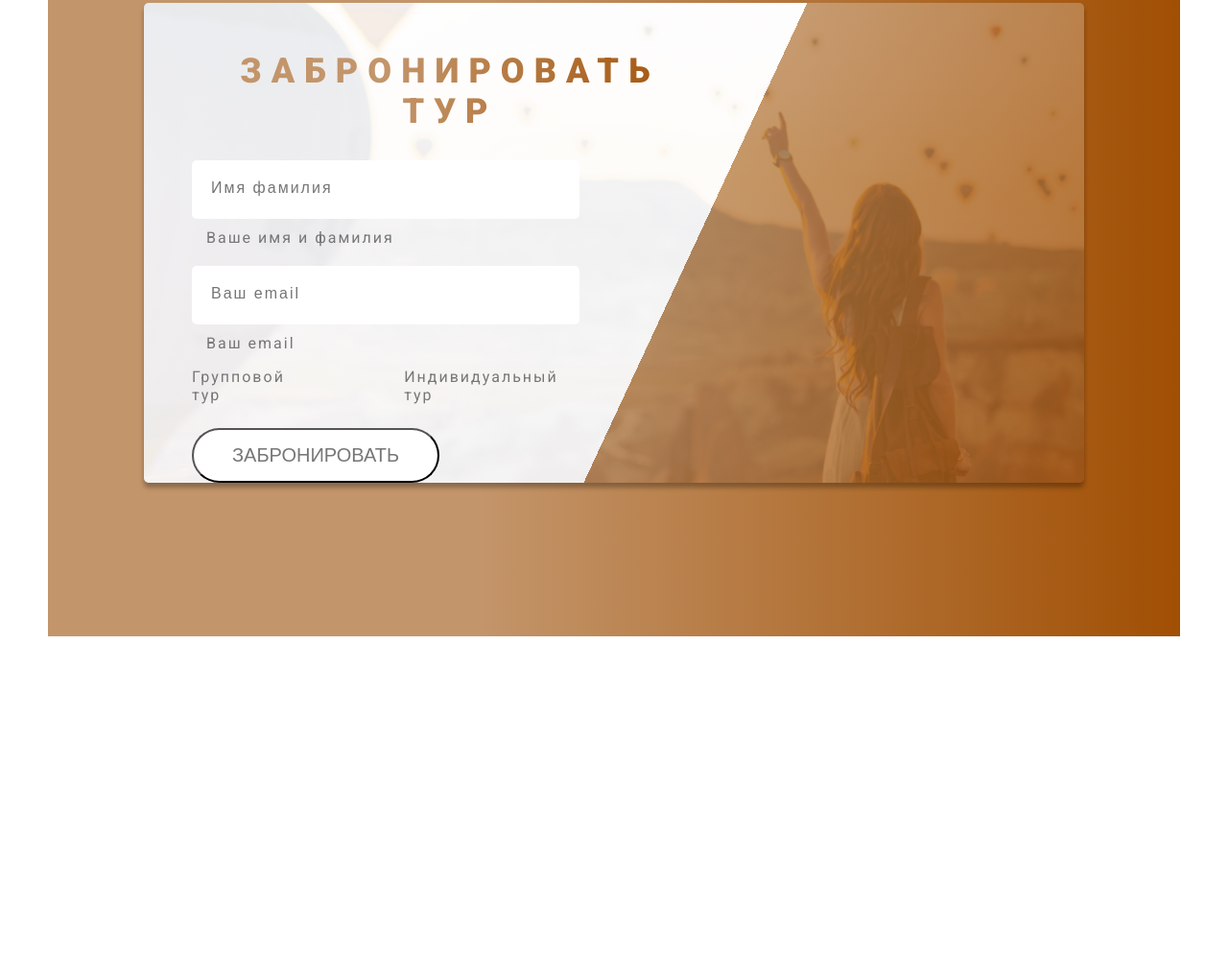
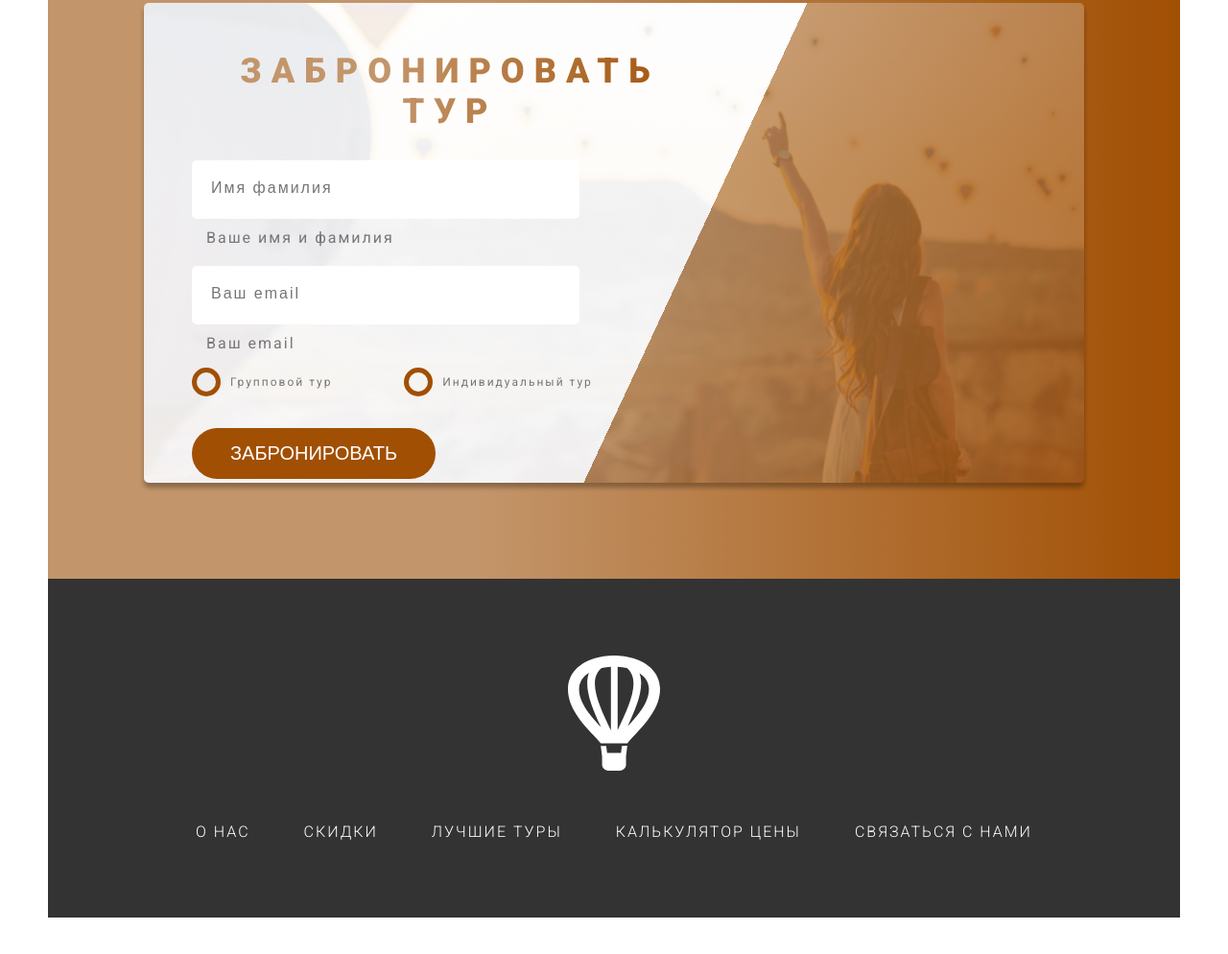
Before and after one commit to Shakhurin/Baloons, a plain HTML site: page index.html in a window 1280 px wide. Shown: the part 5498-6492 px from the top of the page at 96% size. Before the commit the page ends 6211 px from the top, so only its background shows below. Drawn offline with Linux system fonts and the light colour scheme.

Commit message:
Footer and fix radio btn issue

```diff
--- a/css/style.css
+++ b/css/style.css
@@ -598,7 +598,6 @@ body {
 }
 
 .section-book {
-  height: 95vh;
   padding: 10rem;
   background: linear-gradient(
     90deg,
@@ -607,95 +606,104 @@ body {
   );
 }
 
-.book{
+.book {
   height: 50rem;
-  background: linear-gradient(115deg, rgba(255,255,255,0.9) 0%, rgba(255,255,255,0.9) 57%, rgba(186,133,80,0.8) 57%, rgba(161,79,3,0.8) 100%), url(../img/form-1.png);
+  background: linear-gradient(
+      115deg,
+      rgba(255, 255, 255, 0.9) 0%,
+      rgba(255, 255, 255, 0.9) 57%,
+      rgba(186, 133, 80, 0.8) 57%,
+      rgba(161, 79, 3, 0.8) 100%
+    ),
+    url(../img/form-1.png);
   background-position: center;
   background-repeat: no-repeat;
   background-size: cover;
   box-shadow: 0rem 0.5rem 0.5rem rgba(0, 0, 0, 0.3);
-  border-radius: .5rem;
+  border-radius: 0.5rem;
   overflow: hidden;
 }
 
-form{
+form {
   width: 60%;
   padding-top: 5rem;
   padding-left: 5rem;
 }
-.form__group:not(:last-child){
-  margin-bottom: 2rem
+.form__group:not(:last-child) {
+  margin-bottom: 2rem;
 }
-.form__group:nth-child(4){
-  margin-bottom: 4rem
+.form__group:nth-child(4) {
+  margin-bottom: 4rem;
 }
 
-.form__input{
+.form__input {
   font-size: 1.6rem;
-  letter-spacing: .2rem;
+  letter-spacing: 0.2rem;
   font-weight: 400;
   color: black;
   padding: 2rem 0rem 2rem 2rem;
   background: white;
   border: none;
-  border-bottom: .3rem solid transparent;
-  border-radius: .5rem;
+  border-bottom: 0.3rem solid transparent;
+  border-radius: 0.5rem;
   width: 75%;
 }
 
-.form__input:focus{
+.form__input:focus {
   outline: none;
-  border-bottom: .3rem solid #66D763;
+  border-bottom: 0.3rem solid #66d763;
   box-shadow: 0rem 0.5rem 0.5rem rgba(0, 0, 0, 0.3);
 }
 
-.form__input:focus:invalid{
-  border-bottom: .3rem solid #D76363;
+.form__input:focus:invalid {
+  border-bottom: 0.3rem solid #d76363;
 }
 
-.form__label{
+.form__label {
   font-size: 1.6rem;
-  letter-spacing: .2rem;
+  letter-spacing: 0.2rem;
   font-weight: 400;
   display: block;
   margin-top: 1rem;
   margin-left: 1.5rem;
-  transition: .2s all;
+  transition: 0.2s all;
 }
 
-.form__input:placeholder-shown .form__label{
+.form__input:placeholder-shown .form__label {
   opacity: 0;
   visibility: none;
   transform: translateY(-3rem);
 }
 
-.form__group_radio{
+.form__group_radio {
   width: 40%;
   display: inline-block;
 }
 
-.form__input-radio{
+.form__input-radio {
   display: none;
 }
 
-.form__label-radio{
+.form__label-radio {
   cursor: pointer;
   position: relative;
   padding-left: 4rem;
+  font-size: 1.2rem;
+  text-align: center;
 }
-.form__button-radio{
+.form__button-radio {
   height: 3rem;
   width: 3rem;
   border-radius: 50%;
-  border: .5rem solid rgba(186, 133, 84, 0.8) 0.03%;
+  border: 0.5rem solid rgba(161, 79, 3, 1);
   display: block;
   position: absolute;
   left: 0;
-  top: -0.4rem;
+  top: -0.8rem;
 }
 
-.form__button-radio::after{
-  content: "";
+.form__button-radio::after {
+  content: '';
   display: block;
   height: 1.5rem;
   width: 1.5rem;
@@ -706,9 +714,65 @@ form{
   left: 50%;
   transform: translate(-50%, -50%);
   opacity: 0;
-  transition: .2s all;
+  transition: 0.2s all;
 }
 
-.form__input-radio:checked ~ .form__label-radio .form__button-radio::after{
-  opacity: 1
+.form__input-radio:checked ~ .form__label-radio .form__button-radio::after {
+  opacity: 1;
 }
+
+.btn_brown {
+  background: rgba(161, 79, 3, 1) 100%;
+  color: #fff;
+  border: none;
+}
+
+.btn_brown:hover {
+  background: rgba(161, 79, 3, 1) 100%;
+}
+
+.btn_brown::after {
+  background: rgba(161, 79, 3, 1) 100%;
+}
+
+.footer {
+  padding: 8rem;
+  background: #333333;
+}
+
+.footer__logo{
+  height: 12rem;
+  width: 12rem;
+}
+
+.footer__list{
+  list-style: none;
+  text-align: center;
+}
+
+.footer__item{
+  display: inline-block;
+
+}
+
+.footer__item:not(:last-child){
+  margin-right: 5rem;
+}
+
+.footer__link {
+  text-decoration: none;
+  color: #ffffff;
+  font-weight: 300;
+  display: inline-block;
+  transition: .3s;
+}
+
+.footer__link:visited{
+  color: #ffffff;
+}
+
+.footer__link:hover{
+  transform: rotate(5deg) scale(1.2);
+  color: rgba(161, 79, 3, 1);
+  text-shadow: 0rem 0.2rem  rgba(0, 0, 0, 0.3);
+}
--- a/index.html
+++ b/index.html
@@ -330,7 +330,8 @@
                         name="checked"
                       />
                       <label for="tour-1" class="form__label-radio"
-                        ><span class="form__button-radio">Групповой тур</span></label
+                        ><span class="form__button-radio"></span>Групповой
+                        тур</label
                       >
                     </div>
                     <div class="form__group_radio">
@@ -340,14 +341,14 @@
                         class="form__input-radio"
                         name="checked"
                       />
-                      <label for="tour-2" class="form__label-radio"
-                        >
-                        <span class="form__button-radio">Индивидуальный тур</span></label
+                      <label for="tour-2" class="form__label-radio">
+                        <span class="form__button-radio"></span>Индивидуальный
+                        тур</label
                       >
                     </div>
                   </div>
                   <div class="form__group">
-                    <button class="btn">ЗАБРОНИРОВАТЬ</button>
+                    <button class="btn btn_brown">ЗАБРОНИРОВАТЬ</button>
                   </div>
                 </form>
               </div>
@@ -355,6 +356,30 @@
           </div>
         </section>
       </main>
+      <footer class="footer">
+        <div class="row-5 text-align-center mb50">
+          <a href="#"><img src="./icons/Icon-logo.svg" alt="Logo" class="footer__logo"/></a>
+        </div>
+        <div class="row-5">
+          <ul class="footer__list">
+            <li class="footer__item">
+              <a href="#" class="footer__link">О НАС</a>
+            </li>
+            <li class="footer__item">
+              <a href="#" class="footer__link">СКИДКИ</a>
+            </li>
+            <li class="footer__item">
+              <a href="#" class="footer__link">ЛУЧШИЕ ТУРЫ</a>
+            </li>
+            <li class="footer__item">
+              <a href="#" class="footer__link">КАЛЬКУЛЯТОР ЦЕНЫ</a>
+            </li>
+            <li class="footer__item">
+              <a href="#" class="footer__link">СВЯЗАТЬСЯ С НАМИ</a>
+            </li>
+          </ul>
+        </div>
+      </footer>
     </div>
   </body>
 </html>
```
